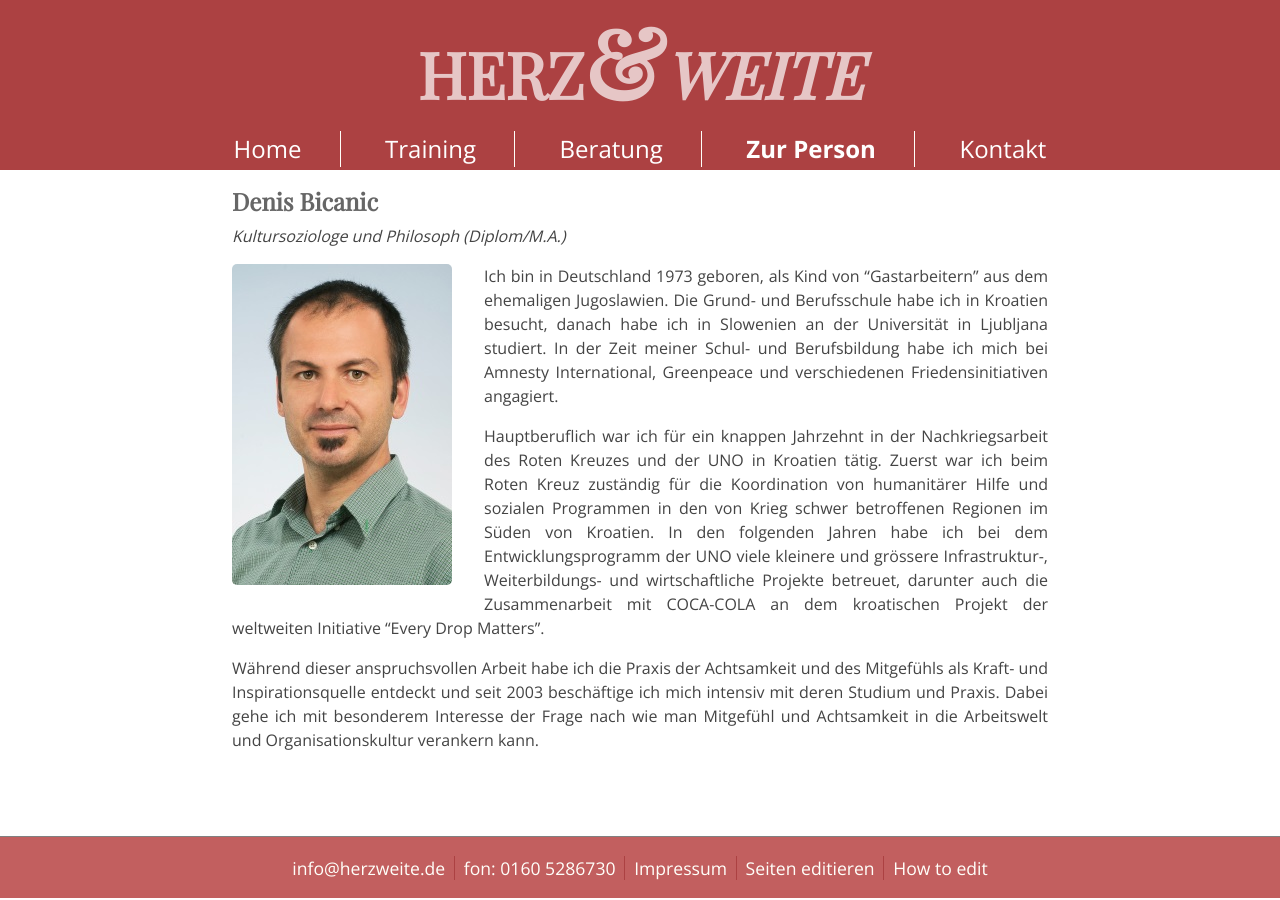
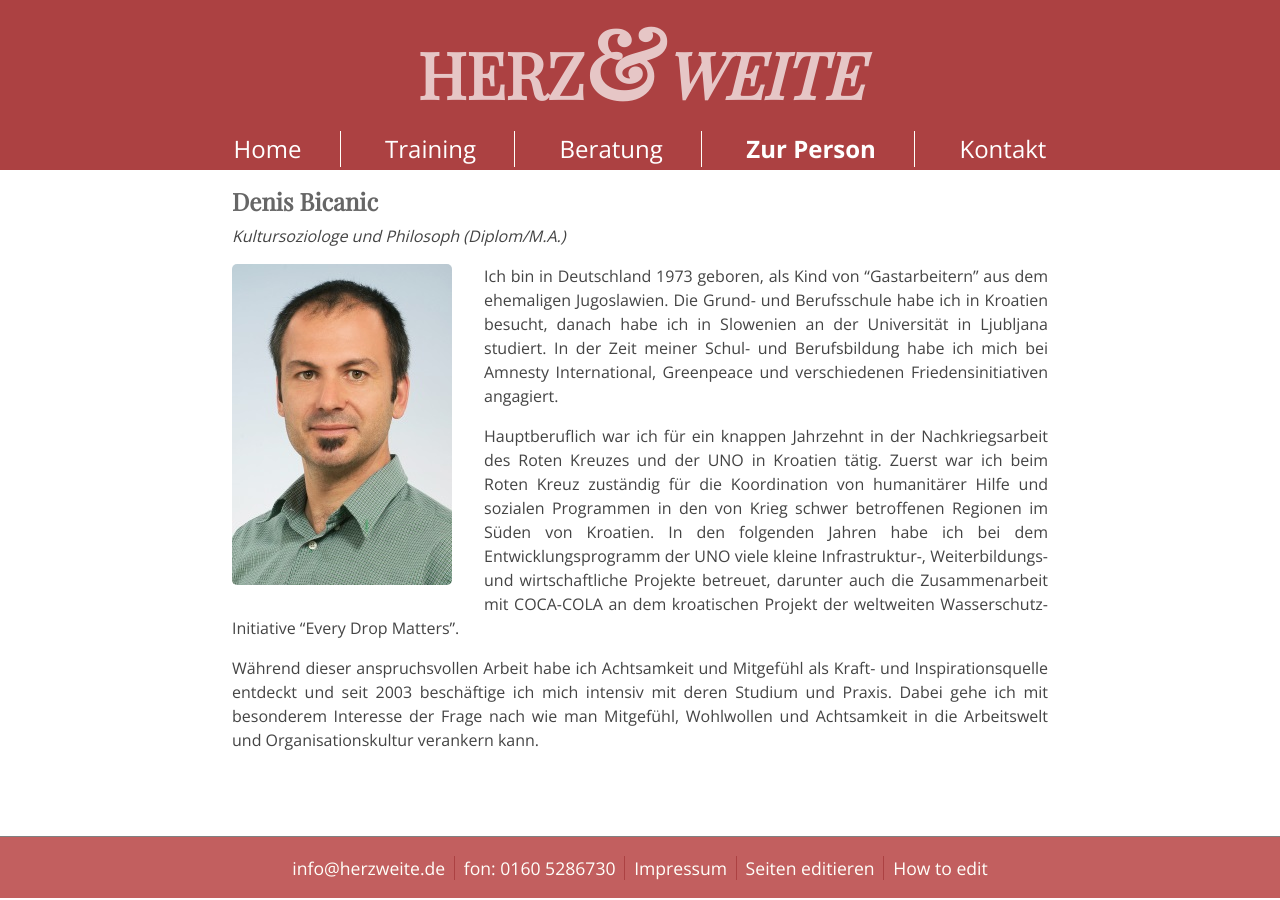
Before and after one commit to herzweite/herzweite.github.io, a Jekyll site: the page built from zur-person.md, in a window 1280 px wide. Built offline with Jekyll 4.4.1, drawn with Linux system fonts in a browser that asks for light colours; some web fonts are replaced; Markdown is read by kramdown in place of the engine named in the settings; comment, search, counter and statistics services are not loaded.

Commit message:
Update zur-person.md

```diff
--- a/zur-person.md
+++ b/zur-person.md
@@ -10,6 +10,6 @@ hideTitle: true
 
 Ich bin in Deutschland  1973 geboren, als Kind von "Gastarbeitern" aus dem ehemaligen Jugoslawien. Die Grund- und Berufsschule habe ich in Kroatien besucht, danach habe ich in Slowenien an der Universität in Ljubljana studiert. In der Zeit meiner Schul- und Berufsbildung habe ich mich bei Amnesty International, Greenpeace und verschiedenen Friedensinitiativen angagiert.
 
-Hauptberuflich war ich für ein knappen Jahrzehnt in der Nachkriegsarbeit des Roten Kreuzes und der UNO in Kroatien tätig. Zuerst war ich beim Roten Kreuz zuständig für die Koordination von humanitärer Hilfe und sozialen Programmen in den von Krieg schwer betroffenen Regionen im Süden von Kroatien. In den folgenden Jahren habe ich bei dem Entwicklungsprogramm der UNO viele kleinere und grössere Infrastruktur-, Weiterbildungs- und wirtschaftliche Projekte betreuet, darunter auch die Zusammenarbeit mit COCA-COLA an dem  kroatischen Projekt der weltweiten Initiative "Every Drop Matters".
+Hauptberuflich war ich für ein knappen Jahrzehnt in der Nachkriegsarbeit des Roten Kreuzes und der UNO in Kroatien tätig. Zuerst war ich beim Roten Kreuz zuständig für die Koordination von humanitärer Hilfe und sozialen Programmen in den von Krieg schwer betroffenen Regionen im Süden von Kroatien. In den folgenden Jahren habe ich bei dem Entwicklungsprogramm der UNO viele kleine Infrastruktur-, Weiterbildungs- und wirtschaftliche Projekte betreuet, darunter auch die Zusammenarbeit mit COCA-COLA an dem kroatischen Projekt der weltweiten Wasserschutz-Initiative "Every Drop Matters".
 
-Während dieser anspruchsvollen Arbeit habe ich die Praxis der Achtsamkeit und des Mitgefühls als Kraft- und Inspirationsquelle entdeckt und seit 2003 beschäftige ich mich intensiv mit deren Studium und Praxis. Dabei gehe ich mit besonderem Interesse der Frage nach wie man Mitgefühl und Achtsamkeit in die Arbeitswelt und Organisationskultur verankern kann.
+Während dieser anspruchsvollen Arbeit habe ich Achtsamkeit und Mitgefühl als Kraft- und Inspirationsquelle entdeckt und seit 2003 beschäftige ich mich intensiv mit deren Studium und Praxis. Dabei gehe ich mit besonderem Interesse der Frage nach wie man Mitgefühl, Wohlwollen und Achtsamkeit in die Arbeitswelt und Organisationskultur verankern kann.
```
